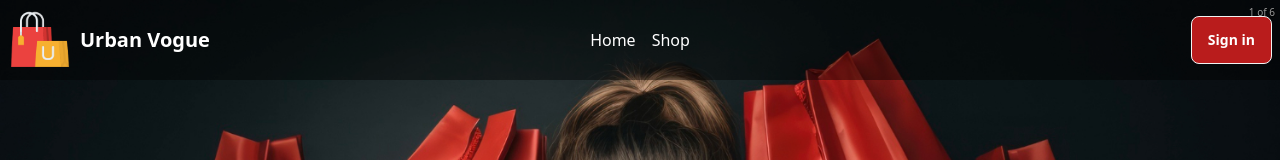
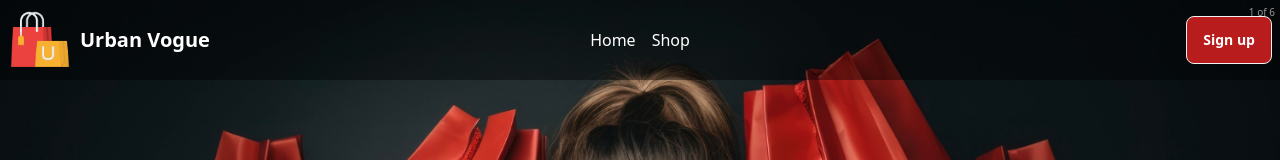
Before and after one commit to tanjib10/urban-vogue-client-side, a React (Vite) app: page / in a window 1280 px wide. Shown: the top 160 px of the page. Built offline with nearby package versions, Linux system fonts and the light colour scheme.

Commit message:
updated sign up button

```diff
--- a/src/Shared/Navbar/Navbar.jsx
+++ b/src/Shared/Navbar/Navbar.jsx
@@ -48,7 +48,7 @@ const Navbar = () => {
           <ul className="menu-horizontal space-x-4">{navLinks}</ul>
         </div>
         <div className="navbar-end">
-          <Link className="btn bg-red-700 text-white">Sign in</Link>
+          <Link className="btn bg-red-700 text-white">Sign up</Link>
         </div>
       </div>
     </div>
```
